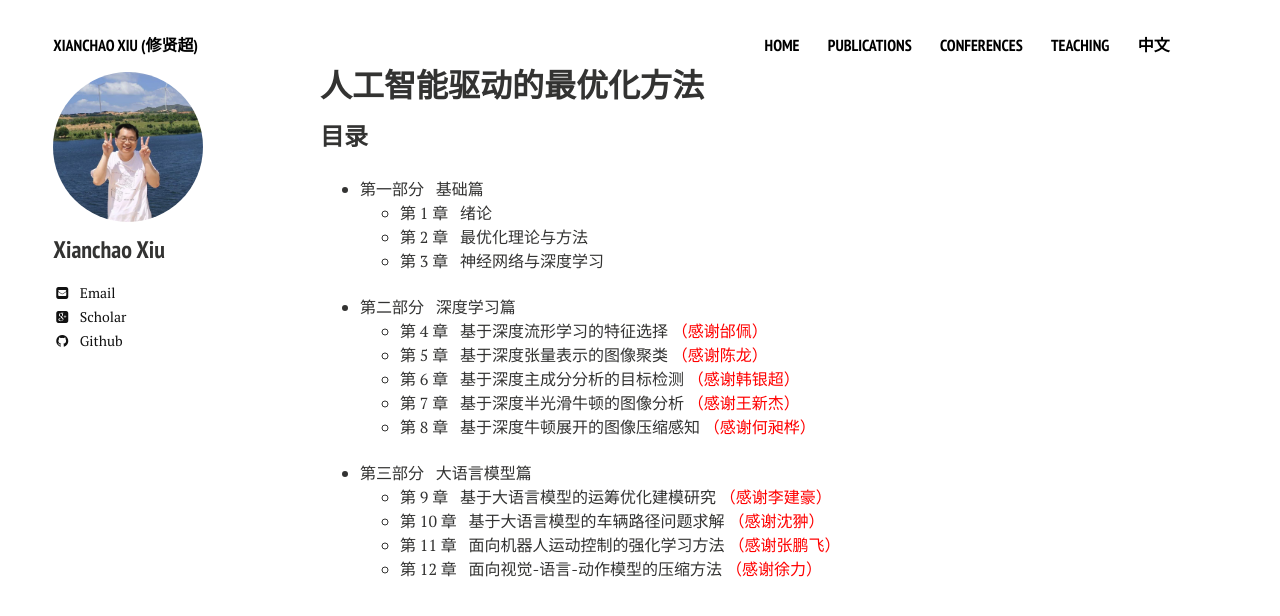
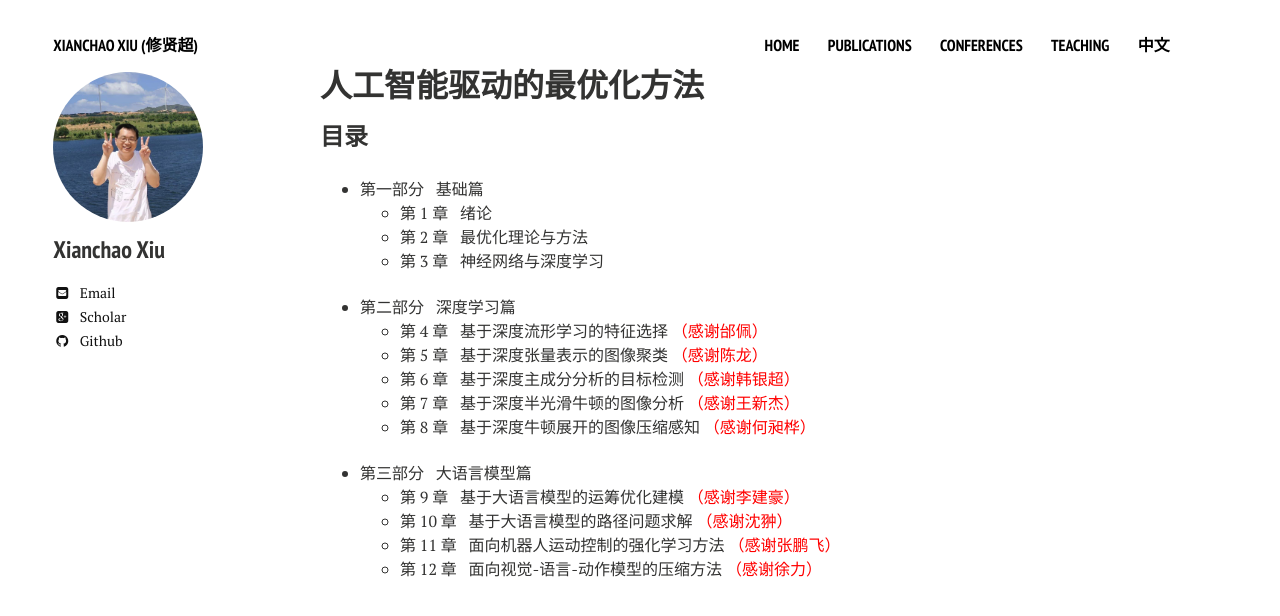
Before and after one commit to xianchaoxiu/xianchaoxiu.github.io, a Jekyll site: the page built from chinese/book/AIOPT/index.md, in a window 1280 px wide. Shown: the top 616 px of the page. Built offline with Jekyll 4.4.1, drawn with Linux system fonts in a browser that asks for light colours; nearby versions of some CDN libraries.

Commit message:
Update index.md

```diff
--- a/chinese/book/AIOPT/index.md
+++ b/chinese/book/AIOPT/index.md
@@ -20,7 +20,7 @@ share: false
   - 第 8 章 &nbsp;  基于深度牛顿展开的图像压缩感知 <span style="color:#ff0000">（感谢何昶桦）</span><br><br>
 
 * 第三部分 &nbsp; 大语言模型篇 <br>
-  - 第 9 章 &nbsp;  基于大语言模型的运筹优化建模研究 <span style="color:#ff0000">（感谢李建豪）</span> <br>
-  - 第 10 章 &nbsp;  基于大语言模型的车辆路径问题求解 <span style="color:#ff0000">（感谢沈翀）</span> <br>
+  - 第 9 章 &nbsp;  基于大语言模型的运筹优化建模 <span style="color:#ff0000">（感谢李建豪）</span> <br>
+  - 第 10 章 &nbsp;  基于大语言模型的路径问题求解  <span style="color:#ff0000">（感谢沈翀）</span> <br>
   - 第 11 章 &nbsp;  面向机器人运动控制的强化学习方法 <span style="color:#ff0000">（感谢张鹏飞）</span> <br>
   - 第 12 章 &nbsp;  面向视觉-语言-动作模型的压缩方法 <span style="color:#ff0000">（感谢徐力）</span> <br> <br>
```
